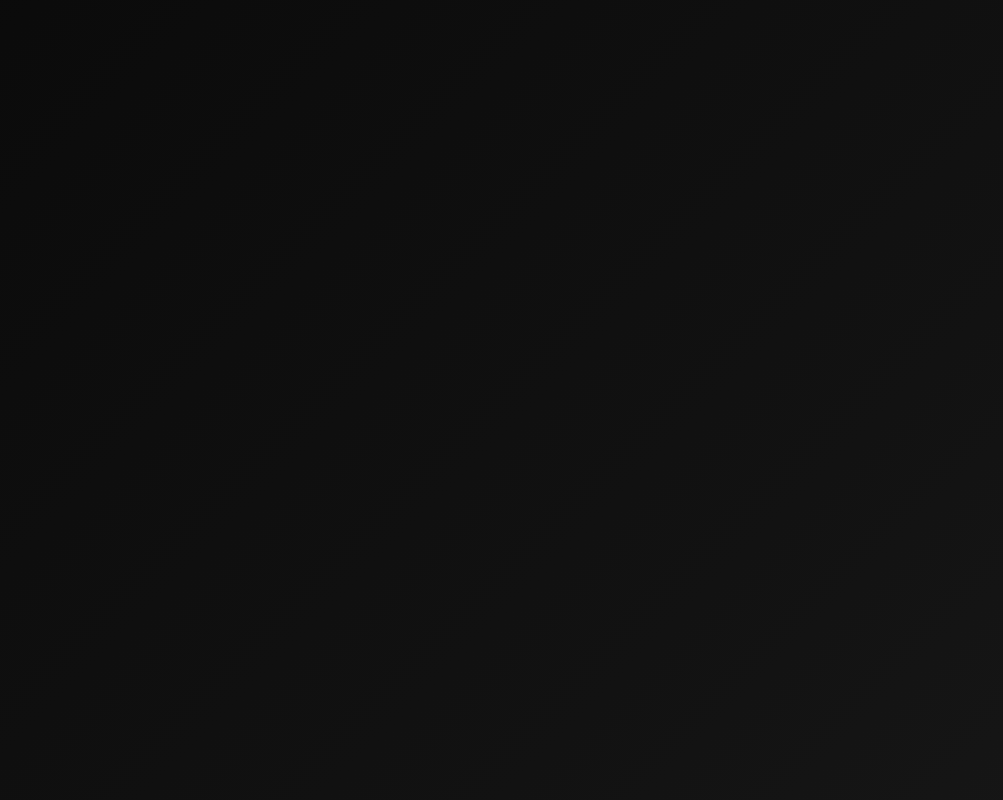
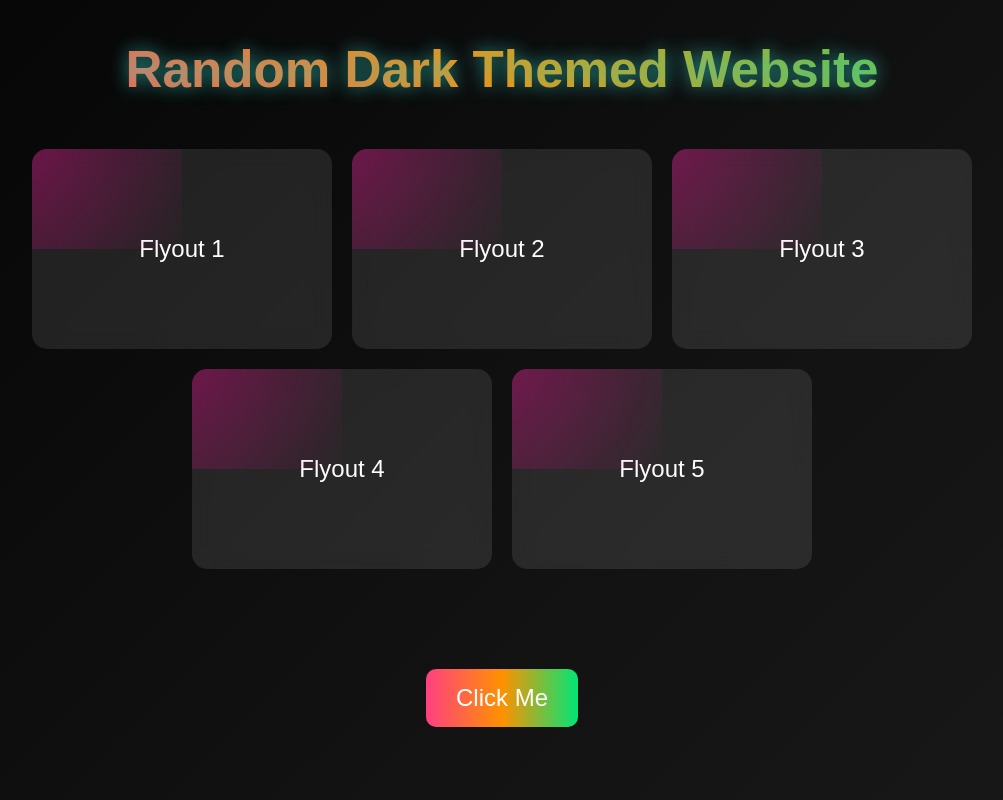
Before and after one commit to ExoticBalak/MWW, a plain HTML site: page index.html in a window 1280 px wide. Shown: the top 800 px of the page, without its empty margins (138-1141 px from the left). Drawn offline with Linux system fonts and the light colour scheme.

Commit message:
Update index.html

```diff
--- a/index.html
+++ b/index.html
@@ -3,40 +3,41 @@
 <head>
     <meta charset="UTF-8">
     <meta name="viewport" content="width=device-width, initial-scale=1.0">
-    <title>Dark Themed Website with Fireflies</title>
+    <title>Random Cool Dark Site</title>
     <style>
-        /* Dark Gradient Background */
+        /* Gradient Background with Animated Glow */
         body {
             margin: 0;
             padding: 0;
             font-family: Arial, sans-serif;
-            background: linear-gradient(135deg, #0a0a0a, #121212, #1c1c1c);
+            background: linear-gradient(135deg, #050505, #121212, #1c1c1c);
             color: white;
             text-align: center;
-            min-height: 200vh; /* Make page scrollable */
             overflow-x: hidden;
             position: relative;
         }
 
-        /* Firefly Particles */
-        .particles {
-            position: fixed;
-            top: 0;
-            left: 0;
-            width: 100vw;
-            height: 100vh;
-            pointer-events: none; /* Allows interaction with the page */
-            z-index: -1;
+        /* Dynamic Background Animation */
+        @keyframes bgGlow {
+            0% { background-position: 0 0; }
+            50% { background-position: 100% 100%; }
+            100% { background-position: 0 0; }
         }
 
-        /* Title Styling */
+        /* Title */
         h1 {
             font-size: 4vw;
             margin-top: 40px;
             background: linear-gradient(45deg, #ff4081, #ff9100, #00e676);
             -webkit-background-clip: text;
             color: transparent;
-            text-shadow: 0 0 10px rgba(255, 0, 150, 0.7);
+            animation: glowText 2s infinite alternate;
+        }
+
+        /* Random Glow Text */
+        @keyframes glowText {
+            from { text-shadow: 0 0 10px rgba(255, 0, 150, 0.7); }
+            to { text-shadow: 0 0 20px rgba(0, 255, 200, 0.7); }
         }
 
         /* Container */
@@ -50,14 +51,14 @@
             gap: 20px;
         }
 
-        /* Flyout Cards */
+        /* Randomly Animated Cards */
         .card {
             position: relative;
             width: 300px;
             height: 200px;
             background: rgba(255, 255, 255, 0.1);
             border-radius: 15px;
-            backdrop-filter: blur(5px);
+            backdrop-filter: blur(10px);
             transition: transform 0.4s, box-shadow 0.3s;
             overflow: hidden;
             display: flex;
@@ -67,14 +68,77 @@
             cursor: pointer;
         }
 
-        /* Hover Effects */
+        /* Randomized Hover Glow */
         .card:hover {
             transform: scale(1.1) rotate(-2deg);
-            box-shadow: 0 0 20px 5px rgba(255, 0, 150, 0.7);
+            box-shadow: 0 0 20px 5px rgba(255, 0, 150, 0.7),
+                        0 0 15px 5px rgba(0, 255, 200, 0.5);
         }
 
+        /* Flyout Hover Effect */
         .card::before {
             content: "";
             position: absolute;
             width: 150%;
             height: 150%;
+            background: radial-gradient(circle, rgba(255, 0, 150, 0.5), transparent);
+            top: -100%;
+            left: -100%;
+            transition: all 0.4s ease-out;
+        }
+
+        .card:hover::before {
+            top: 0;
+            left: 0;
+        }
+
+        /* Cool Button */
+        .cool-button {
+            display: inline-block;
+            padding: 15px 30px;
+            margin-top: 50px;
+            font-size: 1.5rem;
+            color: white;
+            background: linear-gradient(90deg, #ff4081, #ff9100, #00e676);
+            border: none;
+            border-radius: 10px;
+            cursor: pointer;
+            transition: 0.3s;
+        }
+
+        /* Button Hover Animation */
+        .cool-button:hover {
+            background: linear-gradient(270deg, #ff4081, #ff9100, #00e676);
+            transform: scale(1.1);
+        }
+
+        /* Spacer to Make Page Longer */
+        .spacer {
+            height: 500px;
+        }
+
+        /* Responsive */
+        @media (max-width: 600px) {
+            .card { width: 90%; height: 180px; font-size: 1.2rem; }
+            .cool-button { font-size: 1.2rem; }
+        }
+    </style>
+</head>
+<body>
+
+    <h1>Random Dark Themed Website</h1>
+
+    <div class="container">
+        <div class="card">Flyout 1</div>
+        <div class="card">Flyout 2</div>
+        <div class="card">Flyout 3</div>
+        <div class="card">Flyout 4</div>
+        <div class="card">Flyout 5</div>
+    </div>
+
+    <button class="cool-button">Click Me</button>
+
+    <div class="spacer"></div>
+
+</body>
+</html>
```
